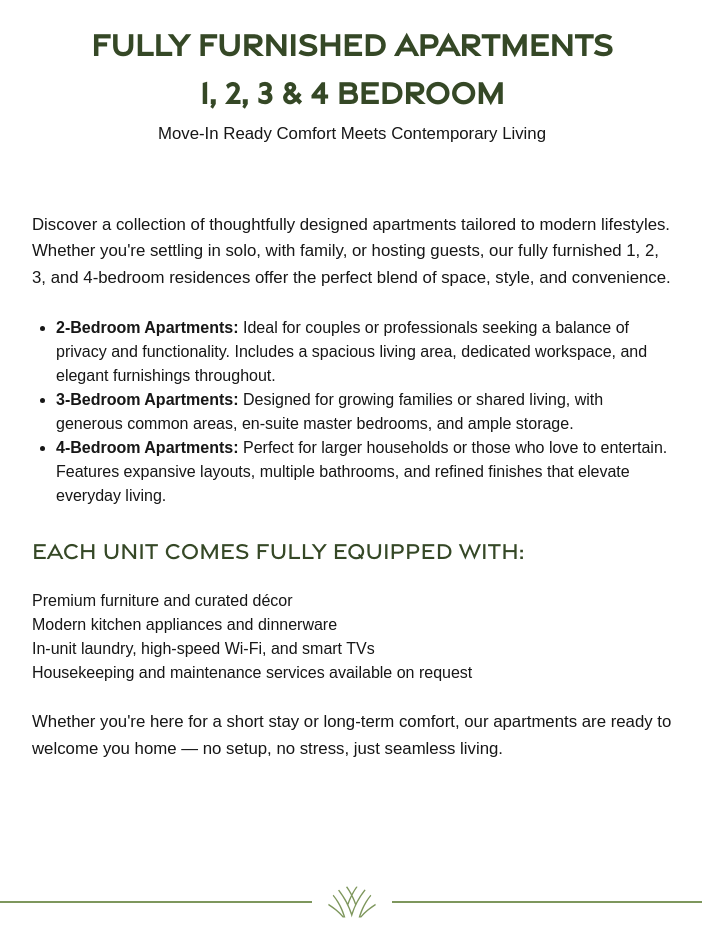
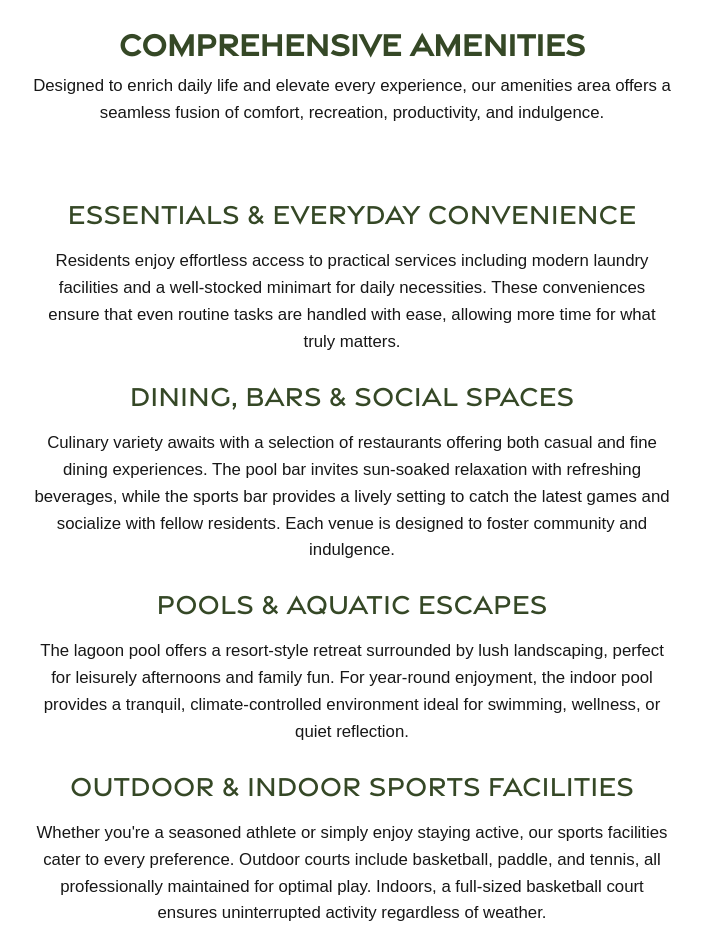
Before and after one commit to Axolotlbyte/alhada, a Next.js app: page /explore/amenities in a window 1280 px wide. Shown: the part 1500-2452 px from the top of the page, without its empty margins (288-990 px from the left). Built offline with nearby package versions, Linux system fonts and the light colour scheme.

Commit message:
amenities

```diff
--- a/app/explore/amenities/page.js
+++ b/app/explore/amenities/page.js
@@ -64,7 +64,7 @@ export default function UnitPage() {
 
       <div className="w-full aspect-video overflow-hidden flex items-center justify-center relative">
         <Image
-          src={"/images/room2.png"}
+          src={"/images/drone/events.jpg"}
           height={2000}
           width={2000}
           alt={unit.title}
@@ -92,7 +92,7 @@ export default function UnitPage() {
           arrows
           autoPlaySpeed={1000}
           // centerMode
-          // className=""
+          className="w-full"
           // containerClass="container"
           // dotListClass=""
           draggable
@@ -184,53 +184,78 @@ export default function UnitPage() {
       </div>
 
       <div className="text-center py-16 w-1/2 flex flex-col gap-2 mx-auto">
-        <h3>
-          Fully Furnished Apartments <br />
-          1, 2, 3 & 4 Bedroom
-        </h3>
-        <p>Move-In Ready Comfort Meets Contemporary Living</p>
+        <h3>Comprehensive Amenities</h3>
+        <p>
+          Designed to enrich daily life and elevate every experience, our
+          amenities area offers a seamless fusion of comfort, recreation,
+          productivity, and indulgence.
+        </p>
       </div>
 
-      <section className="w-1/2 mx-auto grid gap-6 pb-16">
-        <p>
-          Discover a collection of thoughtfully designed apartments tailored to
-          modern lifestyles. Whether you're settling in solo, with family, or
-          hosting guests, our fully furnished 1, 2, 3, and 4-bedroom residences
-          offer the perfect blend of space, style, and convenience.
-        </p>
+      <section className="amenities-area w-1/2 mx-auto text-center flex flex-col gap-4">
 
-        <ul className="list-disc pl-6">
-          <li>
-            <strong>2-Bedroom Apartments:</strong> Ideal for couples or
-            professionals seeking a balance of privacy and functionality.
-            Includes a spacious living area, dedicated workspace, and elegant
-            furnishings throughout.
-          </li>
-          <li>
-            <strong>3-Bedroom Apartments:</strong> Designed for growing families
-            or shared living, with generous common areas, en-suite master
-            bedrooms, and ample storage.
-          </li>
-          <li>
-            <strong>4-Bedroom Apartments:</strong> Perfect for larger households
-            or those who love to entertain. Features expansive layouts, multiple
-            bathrooms, and refined finishes that elevate everyday living.
-          </li>
-        </ul>
+        <div className="amenities-section grid gap-4">
+          <h4> Essentials & Everyday Convenience</h4>
+          <p>
+            Residents enjoy effortless access to practical services including
+            modern laundry facilities and a well-stocked minimart for daily
+            necessities. These conveniences ensure that even routine tasks are
+            handled with ease, allowing more time for what truly matters.
+          </p>
 
-        <h5>Each unit comes fully equipped with:</h5>
-        <ul>
-          <li>Premium furniture and curated décor</li>
-          <li>Modern kitchen appliances and dinnerware</li>
-          <li>In-unit laundry, high-speed Wi-Fi, and smart TVs</li>
-          <li>Housekeeping and maintenance services available on request</li>
-        </ul>
+          <h4> Dining, Bars & Social Spaces</h4>
+          <p>
+            Culinary variety awaits with a selection of restaurants offering
+            both casual and fine dining experiences. The pool bar invites
+            sun-soaked relaxation with refreshing beverages, while the sports
+            bar provides a lively setting to catch the latest games and
+            socialize with fellow residents. Each venue is designed to foster
+            community and indulgence.
+          </p>
 
-        <p>
-          Whether you're here for a short stay or long-term comfort, our
-          apartments are ready to welcome you home — no setup, no stress, just
-          seamless living.
-        </p>
+          <h4> Pools & Aquatic Escapes</h4>
+          <p>
+            The lagoon pool offers a resort-style retreat surrounded by lush
+            landscaping, perfect for leisurely afternoons and family fun. For
+            year-round enjoyment, the indoor pool provides a tranquil,
+            climate-controlled environment ideal for swimming, wellness, or
+            quiet reflection.
+          </p>
+
+          <h4> Outdoor & Indoor Sports Facilities</h4>
+          <p>
+            Whether you're a seasoned athlete or simply enjoy staying active,
+            our sports facilities cater to every preference. Outdoor courts
+            include basketball, paddle, and tennis, all professionally
+            maintained for optimal play. Indoors, a full-sized basketball court
+            ensures uninterrupted activity regardless of weather.
+          </p>
+
+          <h4> Entertainment & Games</h4>
+          <p>
+            For relaxed recreation, the entertainment zone features a bowling
+            alley, billiards lounge, and foosball tables—perfect for friendly
+            competition or unwinding with friends and family. These spaces bring
+            playful energy and casual luxury to the heart of the community.
+          </p>
+
+          <h4> Business & Event Spaces</h4>
+          <p>
+            Productivity and celebration coexist in our versatile business and
+            event facilities. Private offices offer a quiet, professional
+            setting for focused work, while elegant meeting halls and a spacious
+            events area accommodate everything from corporate gatherings to
+            personal milestones. Each space is equipped to support both
+            efficiency and inspiration.
+          </p>
+
+          <p>
+            Altogether, this amenities area reflects a commitment to holistic
+            living—where every detail supports a lifestyle of ease, connection,
+            and elevated experience. Whether you're working, relaxing,
+            entertaining, or exploring, you'll find the perfect space to thrive.
+          </p>
+        </div>
       </section>
 
       <Services />
```
